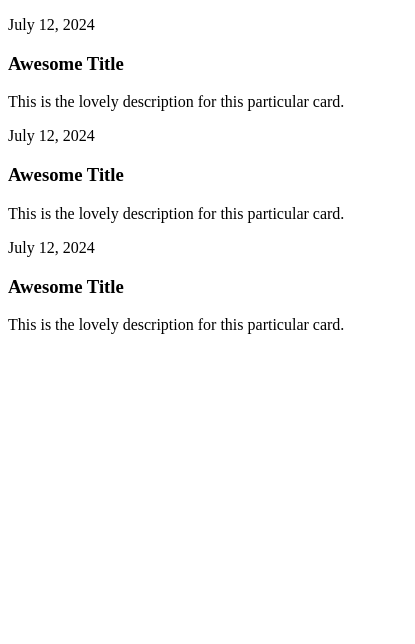
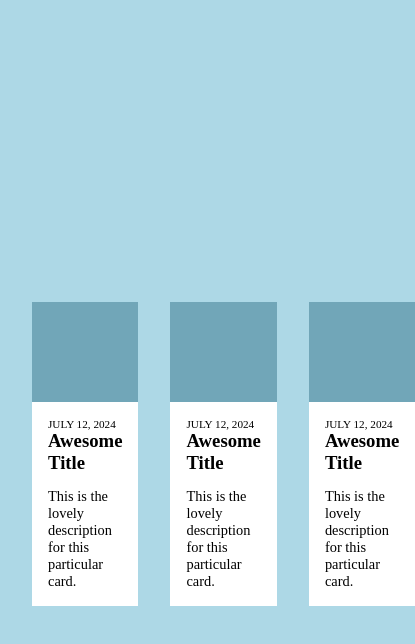
Before and after one commit to Cymbelmine/Cards, a plain HTML site: page index.html in a window 390 px wide. Shown: the whole page, 415 px wide, since content can reach past the window. Drawn offline with Linux system fonts and the light colour scheme.

Commit message:
Filled the CSS file
Created a responsive design for the cards in CSS
Corrected a stylesheet link typo

```diff
--- a/index.html
+++ b/index.html
@@ -4,7 +4,7 @@
     <meta charset="UTF-8">
     <meta name="viewport" content="width=device-width, initial-scale=1.0">
     <title>Responsive cards</title>
-    <link rel="stylesheet" href="src/style.css">
+    <link rel="stylesheet" href="src/styles.css">
 </head>
 <body>
     <div class="card">
--- a/src/styles.css
+++ b/src/styles.css
@@ -0,0 +1,54 @@
+html,
+body {
+  margin: 0;
+  padding: 0;
+}
+
+body {
+  height: 100vh;
+  display: grid;
+  grid-template-columns: repeat(3, auto);
+  place-items: center;
+  background: lightblue;
+  grid-gap: 2em;
+}
+
+.card {
+  background: white;
+}
+span {
+  height: 100px;
+  display: block;
+  width: 100%;
+  background: #71a6b8;
+}
+
+p.date {
+  text-align: center;
+  font-size: 0.7em;
+  text-transform: uppercase;
+}
+h3 {
+  margin: 0;
+}
+p.desc {
+  font-size: 0.9em;
+}
+body {
+  padding: 2em;
+}
+.content {
+  padding: 1em;
+}
+
+p.date {
+  text-align: left;
+  margin: 0;
+}
+
+h3 {
+}
+
+p.desc {
+  margin-bottom: 0;
+}
```
